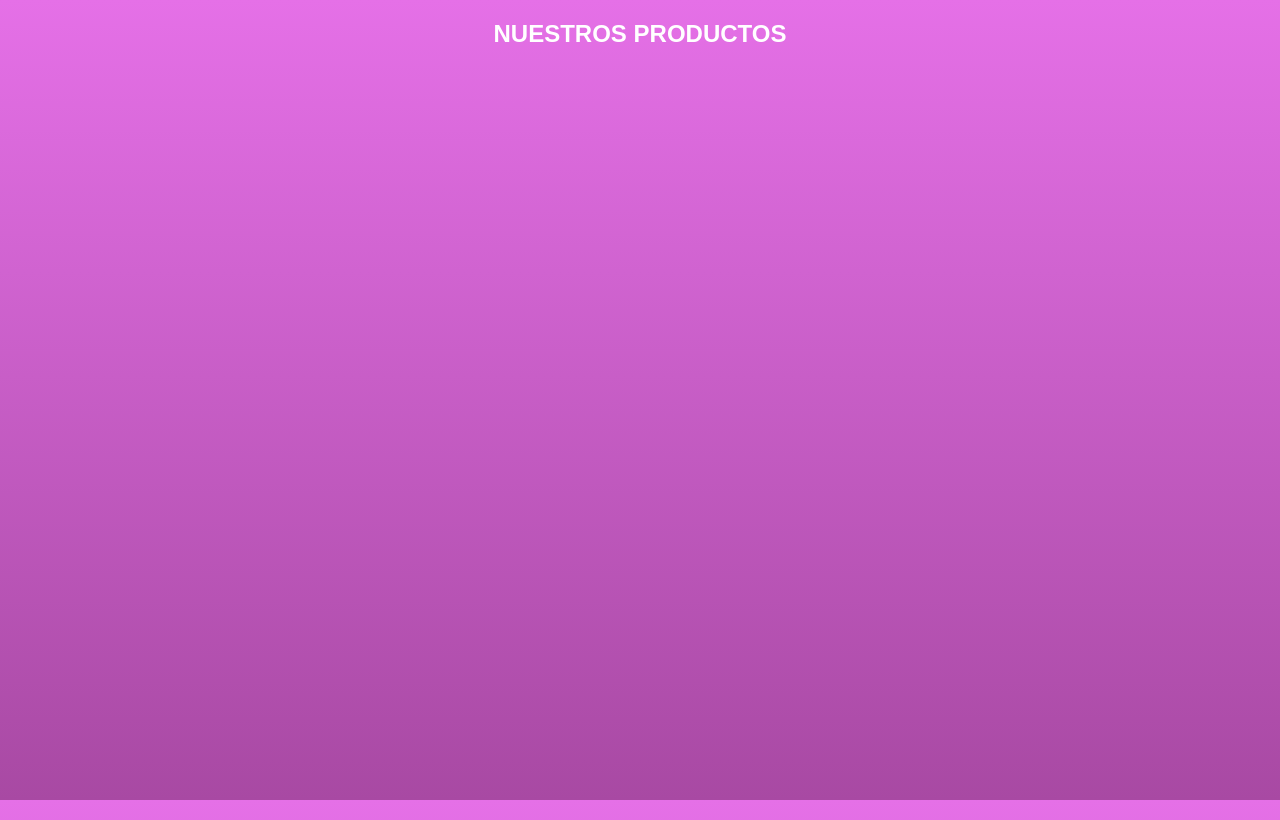
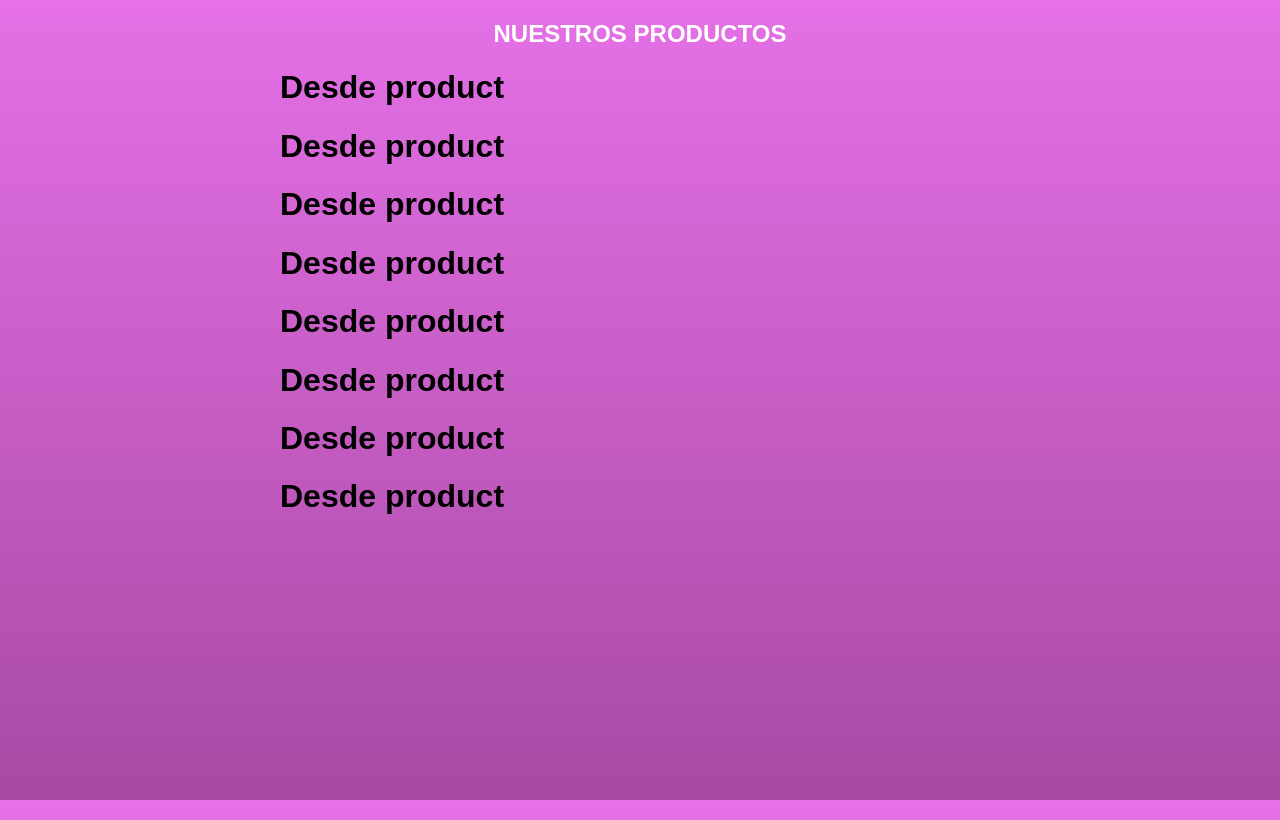
Before and after one commit to AlanCasasArevalo/React-Products-App, a React (Create React App) app: page / in a window 1280 px wide. Built offline with nearby package versions, Linux system fonts and the light colour scheme.

Commit message:
[FEATURE][PRODUCT] - Product was received from products

```diff
--- /dev/null
+++ b/src/components/Product.js
@@ -0,0 +1,15 @@
+import React, {Component} from 'react'
+
+class Product extends Component{
+    render() {
+        const product = this.props.product;
+        console.log("producto", product);
+        return (
+            <div>
+                <h1>Desde product</h1>
+            </div>
+        );
+    }
+}
+
+export default Product;
--- a/src/components/Products.js
+++ b/src/components/Products.js
@@ -1,13 +1,21 @@
 import React, {Component} from 'react'
+import Product from "./Product";
 
 class Products extends Component {
     state = {}
 
     render() {
+        const products = this.props.products
         return (
             <div className="productos">
                 <h2>Nuestros productos</h2>
                 <ul className="lista-productos">
+                    {Object.keys(products).map(key => (
+                        <Product
+                            key={key}
+                            product={products[key]}
+                        />
+                    ))}
                 </ul>
             </div>
         );
```
